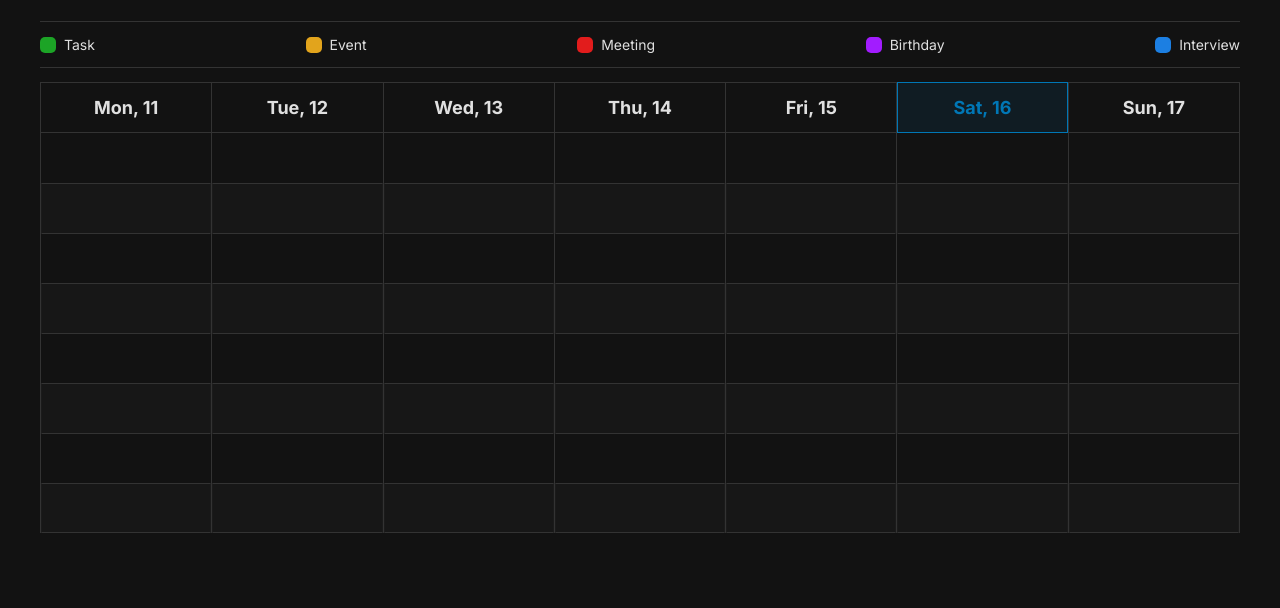
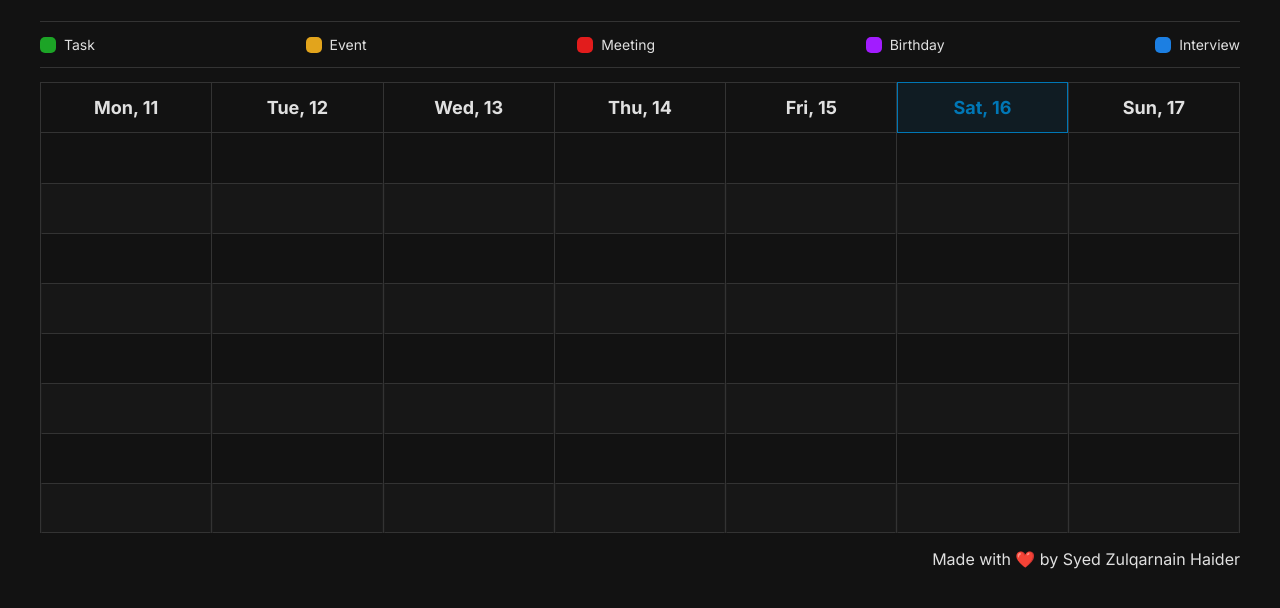
Before and after one commit to HaiderIsBack/Smart-Tasks, a plain HTML site: page index.html in a window 1280 px wide. Shown: the part 66-674 px from the top of the page. Drawn offline with nearby package versions, Linux system fonts and the light colour scheme.

Commit message:
Added Credits

```diff
--- a/index.html
+++ b/index.html
@@ -151,6 +151,10 @@
         </div>
     </section>
 
+    <section class="credits">
+        <p>Made with ❤️ by <a href="https://www.linkedin.com/in/syed-zulqarnain-haider-151655247/?lipi=urn%3Ali%3Apage%3Ad_flagship3_feed%3Bd1G6yUvWRHeujMLgfMRIjw%3D%3D" target="_blank">Syed Zulqarnain Haider</a></p>
+    </section>
+
     <div id="entry-modal" class="modal" style="display:none;">
         <div class="modal-content">
             <h3>Entry</h3>
--- a/style.css
+++ b/style.css
@@ -358,3 +358,9 @@ section {
         }
     }
 }
+
+.credits {
+    text-align: right;
+    margin: 1rem auto;
+    font-family: var(--font-family);
+}
```
